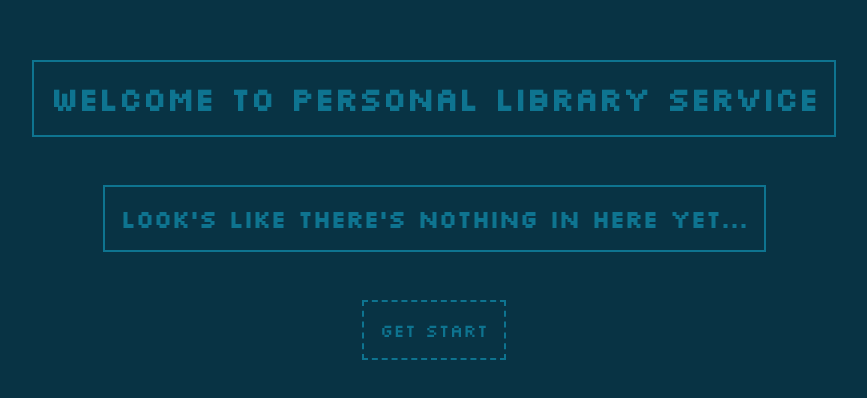
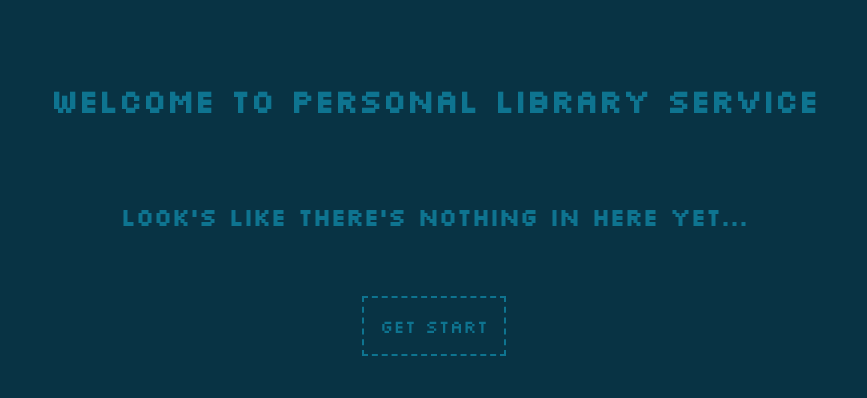
Before and after one commit to wafanakha/library-api-odin, a plain HTML site: page index.html in a window 1280 px wide. Shown: the part 190-588 px from the top of the page, without its empty margins (206-1073 px from the left). Drawn offline with Linux system fonts and the light colour scheme.

Commit message:
fix border on welcome sign

```diff
--- a/index.html
+++ b/index.html
@@ -12,8 +12,10 @@
   <body>
     <nav></nav>
     <div class="library">
-      <h1 class="shelf-book">Welcome to personal library service</h1>
-      <h2 class="shelf-book">Look's like There's nothing in here yet...</h2>
+      <h1 class="shelf-book welcome">Welcome to personal library service</h1>
+      <h2 class="shelf-book welcome">
+        Look's like There's nothing in here yet...
+      </h2>
       <dialog>
         <form method="" id="book">
           <div>
--- a/style.css
+++ b/style.css
@@ -112,3 +112,6 @@ dialog form p {
   border: 2px solid var(--main-color);
   padding: 1rem;
 }
+.welcome {
+  border: none;
+}
```
